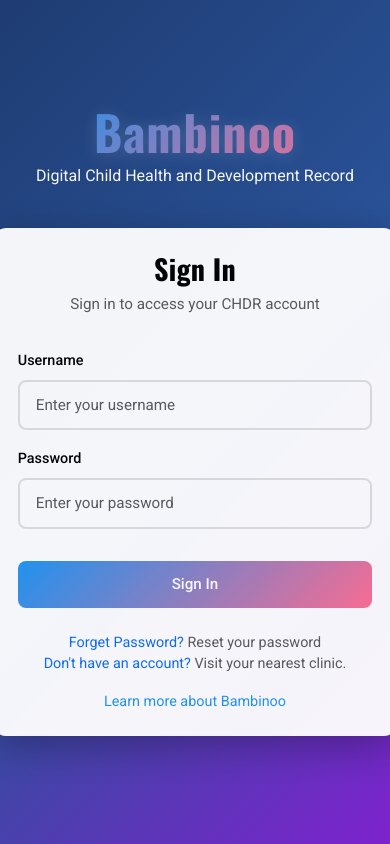
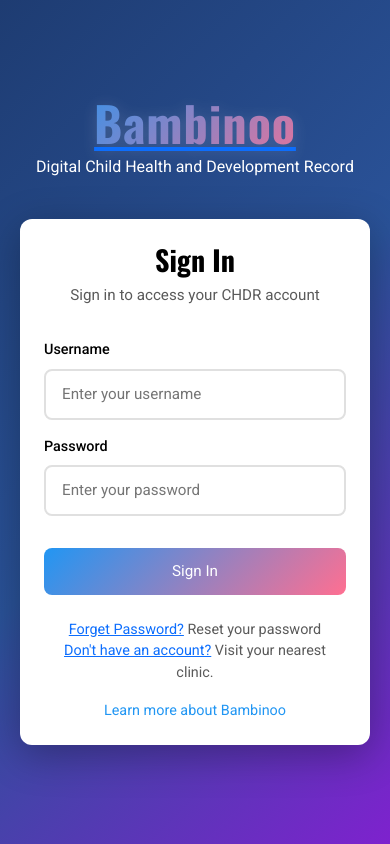
Before and after one commit to nichelleis/Bambinoo, a React (Vite) app in the folder frontend/: page / in a window 390 px wide. Built offline with nearby package versions, Linux system fonts and the light colour scheme.

Commit message:
changed the css to follow modules to streamline development and create a index.css to hold common style, also lined the parentLayout to the home page

```diff
--- a/frontend/src/Login.jsx
+++ b/frontend/src/Login.jsx
@@ -1,6 +1,6 @@
 import React, { useState, useEffect } from "react";
 import { useNavigate } from "react-router-dom";
-import "./assets/styleSheets/login.css";
+import style from "./assets/styleSheets/Login.module.css";
 
 const API_URL = "http://127.0.0.1:5000";
 
@@ -100,33 +100,36 @@ const Login = () => {
   };
 
   return (
-    <div id="loginSection" className="container-wrapper">
-      <div className="logo-section">
+    <div className={style.loginPage}>
+      <div id="loginSection" className={style.containerWrapper}>
+        <div className={style.logoSection}>
           <a href="http://bambinoo.net/">
-          <h1 className="logo-title">Bambinoo</h1>
+            <h1 className={style.logoTitle}>Bambinoo</h1>
           </a>
-        <p className="logo-subtitle">
+          <p className={style.logoSubtitle}>
             Digital Child Health and Development Record
           </p>
         </div>
 
-      <div className="login-card">
-        <h2 className="login-title">Sign In</h2>
-        <p className="login-subtitle">Sign in to access your CHDR account</p>
+        <div className={style.loginCard}>
+          <h2 className={style.loginTitle}>Sign In</h2>
+          <p className={style.loginSubtitle}>
+            Sign in to access your CHDR account
+          </p>
 
           {error && (
-          <div className="alert" role="alert">
+            <div className={style.alert} role="alert">
               {error}
             </div>
           )}
 
           <div className="mb-3">
-          <label htmlFor="username" className="form-label">
+            <label htmlFor="username" className={style.formLabel}>
               Username
             </label>
             <input
               type="text"
-            className="form-control"
+              className={style.formControl}
               id="username"
               placeholder="Enter your username"
               value={username}
@@ -138,12 +141,12 @@ const Login = () => {
           </div>
 
           <div className="mb-3">
-          <label htmlFor="password" className="form-label">
+            <label htmlFor="password" className={style.formLabel}>
               Password
             </label>
             <input
               type="password"
-            className="form-control"
+              className={style.formControl}
               id="password"
               placeholder="Enter your password"
               value={password}
@@ -156,7 +159,7 @@ const Login = () => {
 
           <button
             type="button"
-          className="btn-login"
+            className={style.btnLogin}
             onClick={handleLogin}
             disabled={loading}
             aria-label="Sign In Button"
@@ -164,15 +167,18 @@ const Login = () => {
             {loading ? "Signing In..." : "Sign In"}
           </button>
 
-        <div className="footer-text">
+          <div className={style.footerText}>
             <p>
               <a href="#">Forget Password?</a> Reset your password <br />
-            <a href="Patient_Registration.html">Don't have an account?</a> Visit
-            your nearest clinic.
+              <a href="Patient_Registration.html">
+                Don't have an account?
+              </a>{" "}
+              Visit your nearest clinic.
             </p>
-          <a href="http://bambinoo.net/" className="footer-link">
+            <a href="http://bambinoo.net/" className={style.footerLink}>
               Learn more about Bambinoo
             </a>
+          </div>
         </div>
       </div>
     </div>
--- a/frontend/src/assets/styleSheets/login.css
+++ b/frontend/src/assets/styleSheets/Login.module.css
@@ -1,45 +1,30 @@
-* {
-  margin: 0;
-  padding: 0;
-  box-sizing: border-box;
-}
-
-h1,
-h2,
-h3 {
-  font-family: 'Oswald', sans-serif;
-}
-
-body {
-  font-family: 'Roboto', sans-serif;
+.loginPage {
+  min-height: 100vh;
   background: linear-gradient(135deg, #1e3c72 0%, #2a5298 50%, #7e22ce 100%);
-  opacity: 0.95;
-  min-height: 100vh;
   display: flex;
   align-items: center;
   justify-content: center;
   padding: 20px;
 }
 
-.container-wrapper {
+.containerWrapper {
   width: 100%;
   max-width: 440px;
   display: flex;
   flex-direction: column;
   align-items: center;
-  justify-content: center;
 }
 
-.logo-section {
+.logoSection {
   text-align: center;
   margin-bottom: 1.5rem;
 }
 
-.logo-title {
-  font-family: 'Oswald', sans-serif;
+.logoTitle {
+  font-family: "Oswald", sans-serif;
   font-weight: 700;
   font-size: clamp(3rem, 8vw, 5rem);
-  background: linear-gradient(135deg, #2196F3 0%, #FF6F91 100%);
+  background: linear-gradient(135deg, #2196f3 0%, #ff6f91 100%);
   -webkit-background-clip: text;
   -webkit-text-fill-color: transparent;
   background-clip: text;
@@ -49,65 +34,50 @@ body {
   filter: drop-shadow(0 2px 8px rgba(255, 255, 255, 0.15));
 }
 
-a {
-  text-decoration: none;
-  /* removes the underline */
-}
-
-.logo-subtitle {
-  font-family: 'Roboto', sans-serif;
+.logoSubtitle {
+  font-family: "Roboto", sans-serif;
   color: #ffffff;
   font-size: 1rem;
   font-weight: 400;
-  margin-top: 0.5rem;
 }
 
-.login-card {
+.loginCard {
   background: white;
   border-radius: 12px;
   padding: 2.5rem;
   box-shadow: 0 10px 40px rgba(0, 0, 0, 0.3);
-  width: 115%;
+  width: 100%;
 }
 
-.glass-dark {
-  background: rgba(30, 30, 30, 0.55);
-  border-radius: 16px;
-  border: 1px solid rgba(255, 255, 255, 0.15);
-  backdrop-filter: blur(16px);
-  box-shadow: 0 10px 40px rgba(0, 0, 0, 0.6);
-  color: #fff;
-}
-
-.login-title {
-  font-family: 'Oswald', sans-serif;
+.loginTitle {
+  font-family: "Oswald", sans-serif;
   font-weight: 700;
   font-size: clamp(1.75rem, 5vw, 2.25rem);
   color: #000;
   text-align: center;
   margin-bottom: 0.5rem;
-  letter-spacing: 0.01em;
 }
 
-.login-subtitle {
-  font-family: 'Roboto', sans-serif;
+.loginSubtitle {
+  font-family: "Roboto", sans-serif;
   color: #5a5a5a;
   text-align: center;
   font-size: 0.95rem;
   margin-bottom: 2rem;
 }
 
-.form-label {
-  font-family: 'Roboto', sans-serif;
+.formLabel {
+  font-family: "Roboto", sans-serif;
   color: #000;
   font-weight: 500;
   font-size: 0.9rem;
   margin-bottom: 0.5rem;
-  margin-right: 0ch;
+  display: block;
 }
 
-.form-control {
-  font-family: 'Roboto', sans-serif;
+.formControl {
+  font-family: "Roboto", sans-serif;
+  width: 100%;
   border: 2px solid #e0e0e0;
   border-radius: 8px;
   padding: 0.75rem 1rem;
@@ -115,40 +85,31 @@ a {
   transition: border-color 0.3s;
 }
 
-.form-control:focus {
-  border-color: #2196F3;
-  box-shadow: none;
+.formControl:focus {
+  border-color: #2196f3;
   outline: none;
 }
 
-.btn-login {
-  font-family: 'Roboto', sans-serif;
-  background: linear-gradient(135deg, #2196F3 0%, #FF6F91 100%);
+.btnLogin {
+  font-family: "Roboto", sans-serif;
+  background: linear-gradient(135deg, #2196f3 0%, #ff6f91 100%);
   color: white;
   border: none;
   border-radius: 8px;
   padding: 0.75rem;
-  font-weight: 500;
   width: 100%;
   margin-top: 1rem;
   cursor: pointer;
-  transition: background-color 0.3s;
   font-size: 0.95rem;
-  font-weight: 500;
 }
 
-.btn-login:hover:not(:disabled) {
-  background-color: #FF9FBA;
-}
-
-.btn-login:disabled {
-  background-color: #bdbdbd;
+.btnLogin:disabled {
+  background: #bdbdbd;
   cursor: not-allowed;
   opacity: 0.7;
 }
 
 .alert {
-  font-family: 'Roboto', sans-serif;
   background-color: #ffebee;
   color: #c62828;
   border: 1px solid #ef9a9a;
@@ -158,33 +119,25 @@ a {
   margin-bottom: 1rem;
 }
 
-.footer-text {
-  font-family: 'Roboto', sans-serif;
+.footerText {
+  font-family: "Roboto", sans-serif;
   color: #5a5a5a;
   text-align: center;
   font-size: 0.9rem;
   margin-top: 1.5rem;
 }
 
-.footer-link {
-  font-family: 'Roboto', sans-serif;
-  color: #2196F3;
+.footerLink {
+  color: #2196f3;
   text-decoration: none;
-  transition: color 0.3s;
 }
 
-.footer-link:hover {
-  color: #64B5F6;
+.footerLink:hover {
   text-decoration: underline;
 }
 
 @media (max-width: 576px) {
-
-  .login-card {
+  .loginCard {
     padding: 1.5rem;
   }
-
-  .logo-section {
-    margin-bottom: 1.5rem;
-  }
 }
--- /dev/null
+++ b/frontend/src/assets/styleSheets/index.css
@@ -0,0 +1,5 @@
+* {
+  margin: 0;
+  padding: 0;
+  box-sizing: border-box;
+}
--- a/frontend/src/layouts/ParentLayout.jsx
+++ b/frontend/src/layouts/ParentLayout.jsx
@@ -1,3 +1,8 @@
-export default function ParentLayout() {
-  return <h2>Parent Dashboard</h2>;
+import Home from "../parent/Pages/home";
+import "../assets/styleSheets/ParentDashboard.module.css";
+
+function ParentLayout() {
+  return <Home />;
 }
+
+export default ParentLayout;
--- a/frontend/src/main.jsx
+++ b/frontend/src/main.jsx
@@ -2,6 +2,7 @@ import React from "react";
 import ReactDOM from "react-dom/client";
 import { BrowserRouter } from "react-router-dom";
 import App from "./App";
+import "./assets/styleSheets/index.css";
 
 ReactDOM.createRoot(document.getElementById("root")).render(
   <React.StrictMode>
--- /dev/null
+++ b/frontend/src/parent/Pages/home.jsx
@@ -0,0 +1,12 @@
+
+
+function Home(){
+    return(
+        <p>HI</p>
+    )
+
+
+}
+
+
+export default Home
```
Also changed, not shown: frontend/src/assets/styleSheets/ParentDashboard.module.css (added), frontend/src/parent/Components/New Text Document.txt (deleted), frontend/src/parent/Pages/New Text Document.txt (deleted). Lines whose indentation alone changed are shown as unchanged.
